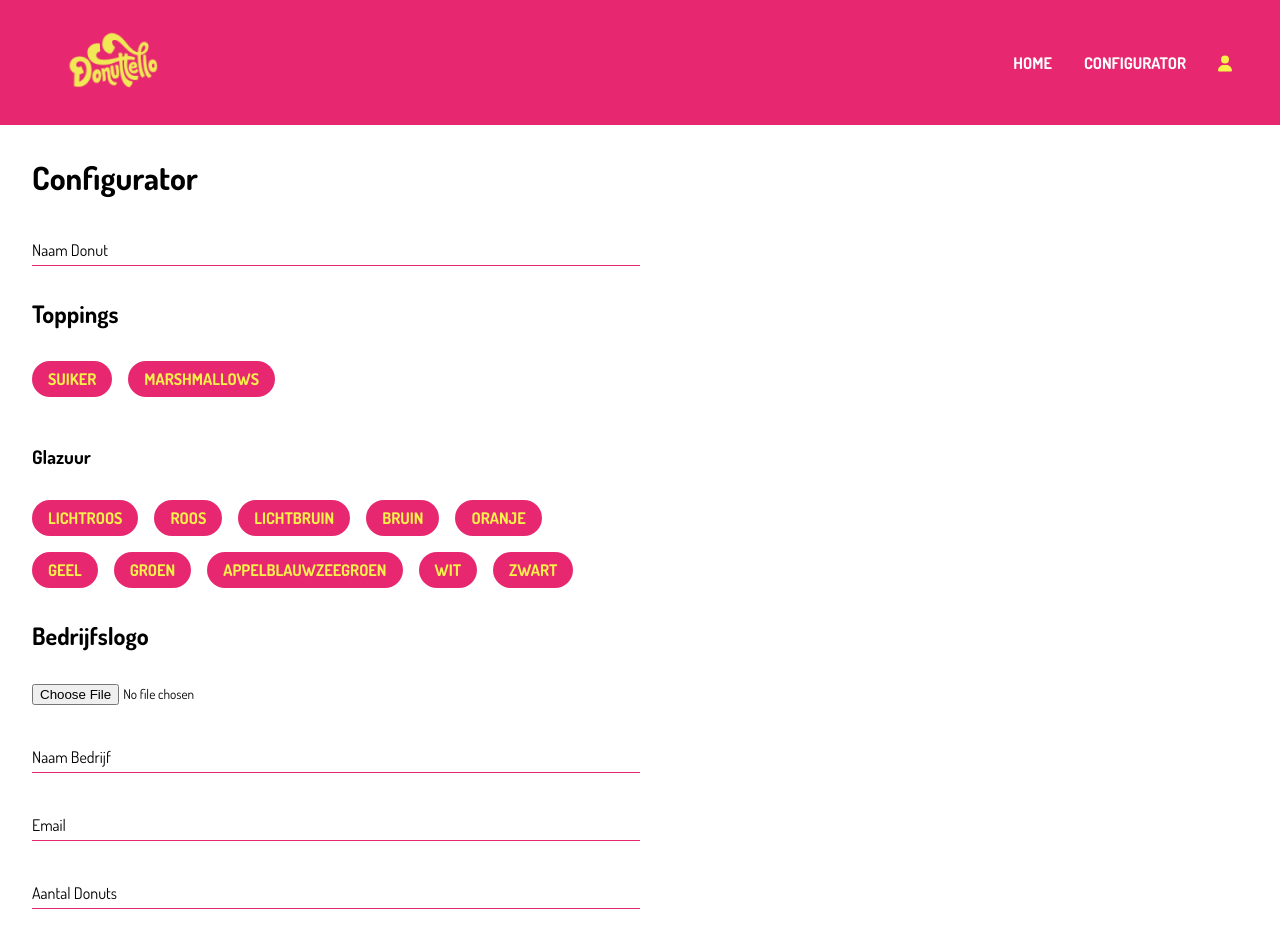
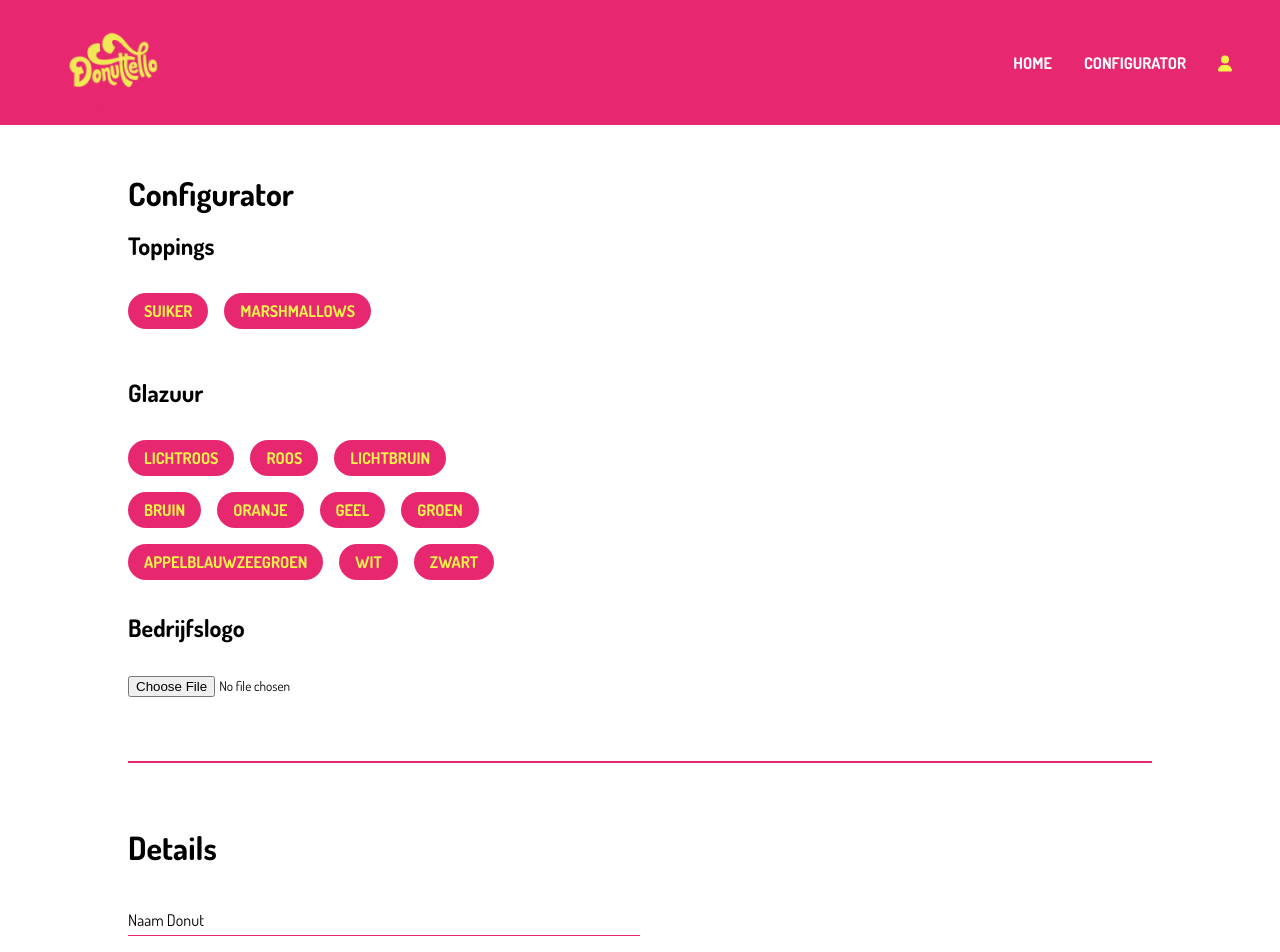
Before and after one commit to SenneChristiaens/Donuttello_Frontend, a Vue app: page /configurator in a window 1280 px wide. Shown: the top 952 px of the page. Built offline with nearby package versions, Linux system fonts and the light colour scheme; no server answers.

Commit message:
feat: improve configurator styling

```diff
--- a/sass/_configurator.scss
+++ b/sass/_configurator.scss
@@ -2,6 +2,13 @@
 
 .configurator__main {
   margin: 2rem;
+  margin-left: 8rem;
+  margin-right: 8rem;
+  hr{
+    margin-top: 4rem;
+    margin-bottom: 4rem;
+    border: 1px solid colors.$pink;
+  }
 }
 
 .configurator__donut {
@@ -16,6 +23,10 @@
     text-transform: uppercase;
     text-align: center;
   }
+}
+
+.details__h1{
+  margin-top: 2rem;
 }
 
 .suiker{
--- a/src/components/Three.vue
+++ b/src/components/Three.vue
@@ -181,11 +181,12 @@ function hideSuiker() {
 
 <template>
   <div class="configurator__details">
+    <h1 class="configurator__h1">Configurator</h1>
     <h2>Toppings</h2>
     <button @click="sprinkles_true(); showSuiker();">Suiker</button>
     <button @click="marshmallows_true(); hideSuiker();">Marshmallows</button>
     <div class="suiker">
-      <h3>Suiker</h3>
+      <h2>Suiker</h2>
       <button @click="roos_sprinkles">rood</button>
       <button @click="geel_sprinkles">geel</button>
       <button @click="groen_sprinkles">groen</button>
@@ -194,7 +195,7 @@ function hideSuiker() {
       <button @click="wit_sprinkles">wit</button>
       <button @click="bruin_sprinkles">bruin</button>
     </div>
-    <h3>Glazuur</h3>
+    <h2>Glazuur</h2>
     <button @click="lichtroos_glazuur">lichtroos</button>
     <button @click="roos_glazuur">roos</button>
     <button @click="lichtbruin_glazuur">lichtbruin</button>
--- a/src/views/Configurator.vue
+++ b/src/views/Configurator.vue
@@ -7,14 +7,7 @@ import Three from "../components/Three.vue";
 <template>
   <Navigation />
   <main class="configurator__main">
-    <h1 class="configurator__h1">Configurator</h1>
 
-    <div class="configurator__form">
-      <input type="text" name="name-donut" required />
-      <label for="name-donut" class="configurator__label--wrapper">
-        <span class="configurator__text">Naam Donut</span>
-      </label>
-    </div>
     <!-- <div class="configurator__form">
       <input type="color" name="color-glaze" value="#82d1e4" id="configurator__colorpicker" />
       <label for="color-glaze" class="configurator__color--wrapper">
@@ -24,6 +17,15 @@ import Three from "../components/Three.vue";
 
     <div class="configurator__glaze">
       <Three />
+    </div>
+
+    <hr>
+    <h1 class="details__h1">Details</h1>
+    <div class="configurator__form">
+      <input type="text" name="name-donut" required />
+      <label for="name-donut" class="configurator__label--wrapper">
+        <span class="configurator__text">Naam Donut</span>
+      </label>
     </div>
 
     <div class="configurator__donut">
```
